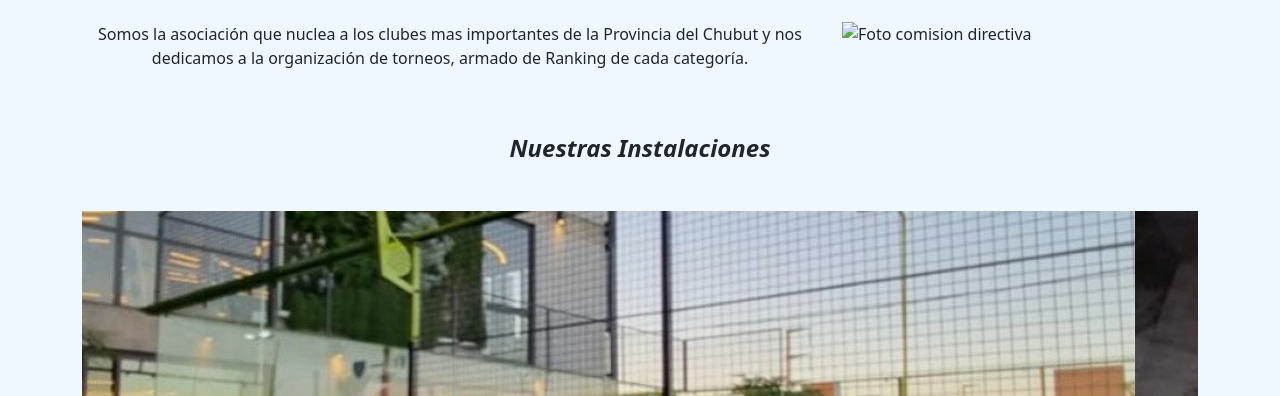
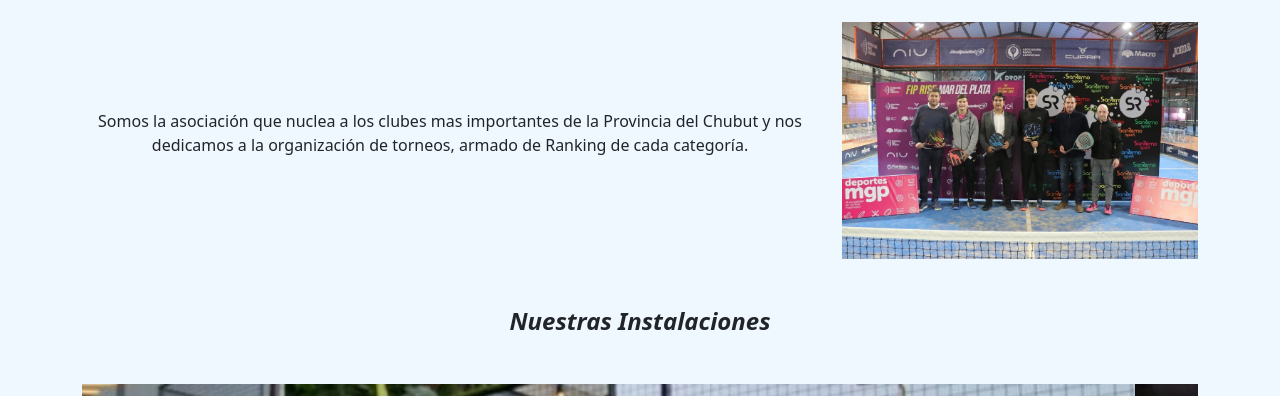
Before and after one commit to dramostw/proyecto, a website: page pages/nosotros.html in a window 1280 px wide. Shown: the part 404-800 px from the top of the page. Drawn offline with nearby package versions, Linux system fonts and the light colour scheme.

Commit message:
imagen faltante

```diff
--- a/pages/nosotros.html
+++ b/pages/nosotros.html
@@ -73,7 +73,7 @@
                        Somos la asociación que nuclea a los clubes mas importantes de la Provincia del Chubut y nos dedicamos a la organización de torneos, armado de Ranking de cada categoría.
                   </p>
                 </div>
-                <img class="col-sm-6 col-md-6 col-lg-4" src="../img/sede-central.jpg" alt="Foto comision directiva">
+                <img class="col-sm-6 col-md-6 col-lg-4" src="../img/sede-central.png" alt="Foto comision directiva">
             </div>
             <h2 class="row justify-content-center m-5"> Nuestras Instalaciones</h2>
 
```
